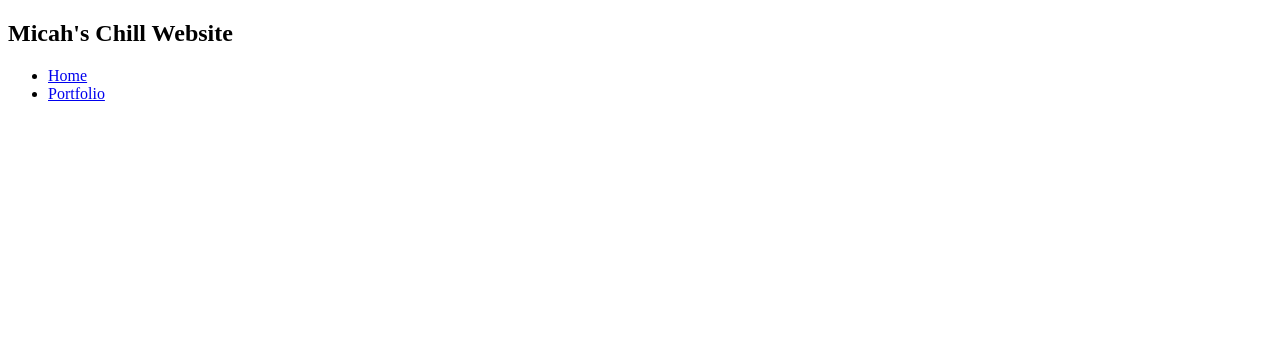
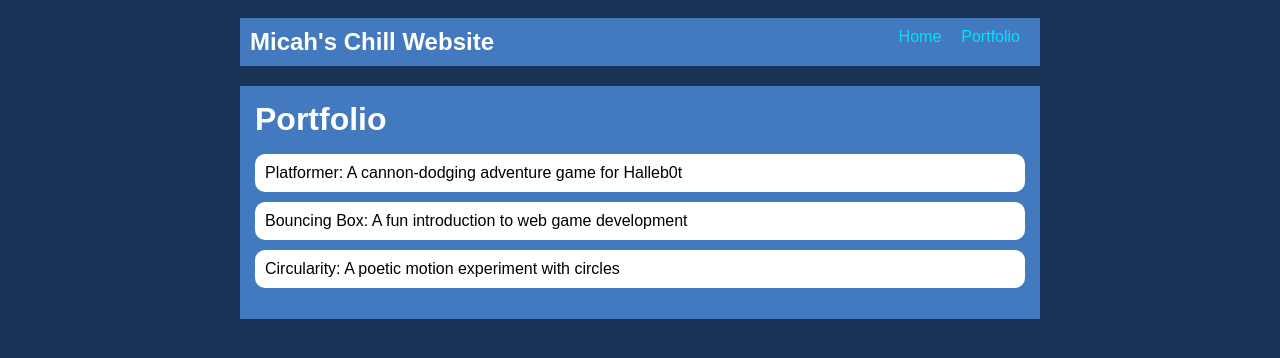
Before and after one commit to Mire51054/Mire51054.github.io, a plain HTML site: page portfolio.html in a window 1280 px wide. Drawn offline with Linux system fonts and the light colour scheme.

Commit message:
8/14 update v2

```diff
--- a/portfolio.html
+++ b/portfolio.html
@@ -2,6 +2,7 @@
 <html>
   <head>
     <title>Micah's Creations</title>
+    <link rel="stylesheet" href="style.css" />
   </head>
 
   <body>
@@ -23,7 +24,20 @@
       </nav>
 
       <main>
-
+         <div class="content">
+    <h1>Portfolio</h1>
+    <ul id="portfolio">
+      <li>
+  <a href="fsd-projects/platformer/">Platformer: A cannon-dodging adventure game for Halleb0t</a>
+</li>
+<li>
+  <a href="fsd-projects/bouncing-box/">Bouncing Box: A fun introduction to web game development</a>
+</li>
+<li>
+  <a href="fsd-projects/circularity/">Circularity: A poetic motion experiment with circles</a>
+</li>
+    </ul>
+  </div>
       </main>
     </div>
   </body>
--- a/style.css
+++ b/style.css
@@ -75,3 +75,29 @@ main {
 h2, h3 {
     margin: 0px;
 }
+
+/* Portfolio styles */
+.content h1 {
+  color: rgb(255, 255, 255);
+}
+
+#portfolio {
+  list-style-type: none;
+  padding-left: 0;
+}
+
+#portfolio li {
+  background: #fff;
+  padding: 10px;
+  border-radius: 10px;
+  margin-bottom: 10px;
+}
+
+#portfolio li:hover {
+  background: #eee;
+}
+
+#portfolio a {
+  text-decoration: none;
+  color: #000000;
+}
```
